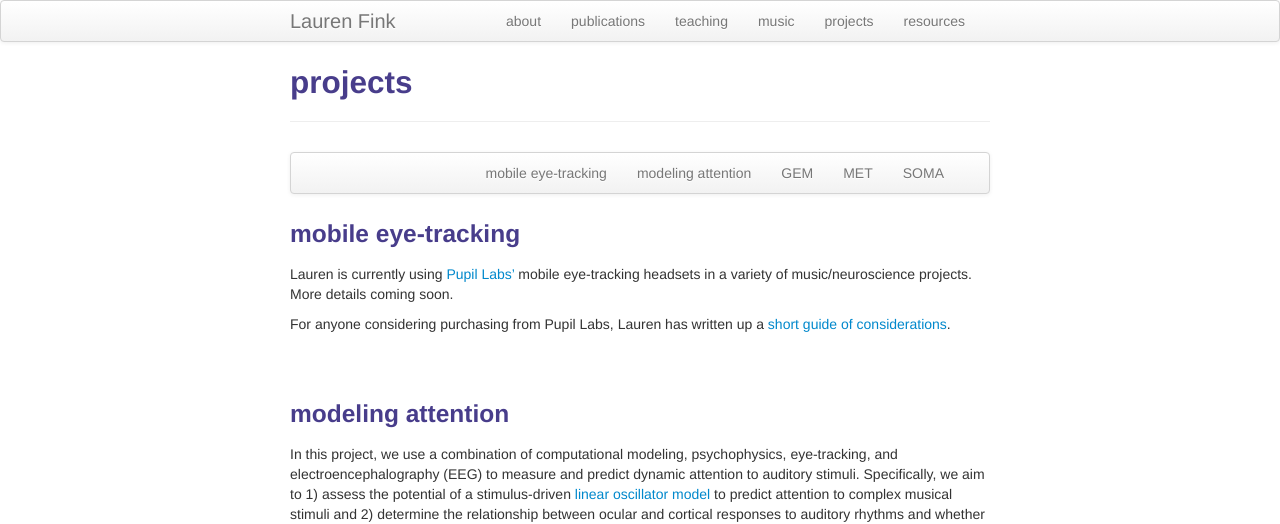
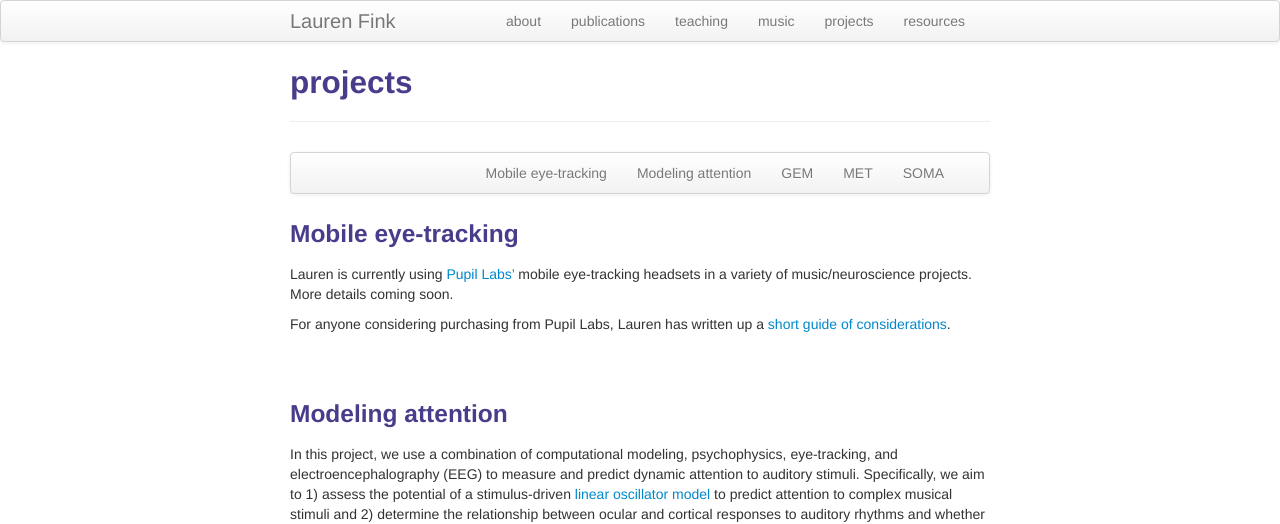
Before and after one commit to lkfink/lkfink.github.io, a Jekyll site: the page built from pages/projects.md, in a window 1280 px wide and 900 px high. Shown: the top 524 px of the window. Built offline with Jekyll 4.4.1, drawn with Linux system fonts in a browser that asks for light colours.

Commit message:
changed cases

```diff
--- a/pages/projects.md
+++ b/pages/projects.md
@@ -7,8 +7,8 @@ description: Lauren Fink's projects
 <div class="navbar">
     <div class="navbar-inner">
         <ul class="nav">
-            <li><a href="#Mobile eye-tracking">mobile eye-tracking</a></li>
-            <li><a href="#Modeling attention">modeling attention</a></li>
+            <li><a href="#Mobile eye-tracking">Mobile eye-tracking</a></li>
+            <li><a href="#Modeling attention">Modeling attention</a></li>
             <li><a href="#GEM">GEM</a></li>
             <li><a href="#MET">MET</a></li>
             <li><a href="#SOMA">SOMA</a></li>
@@ -17,7 +17,7 @@ description: Lauren Fink's projects
 </div>
 
 
-### <a name="mMbile eye-tracking"></a>mobile eye-tracking
+### <a name="mMbile eye-tracking"></a>Mobile eye-tracking
 
 Lauren is currently using [Pupil Labs'](https://pupil-labs.com/){:target="_blank"} mobile eye-tracking headsets in a variety of music/neuroscience projects. More details coming soon.
 
@@ -25,7 +25,7 @@ For anyone considering purchasing from Pupil Labs, Lauren has written up a [shor
 
 <br><br>
 
-### <a name="Modeling attention"></a>modeling attention
+### <a name="Modeling attention"></a>Modeling attention
 In this project, we use a combination of computational modeling, psychophysics, eye-tracking, and electroencephalography (EEG) to measure and predict dynamic attention to auditory stimuli. Specifically, we aim to 1) assess the potential of a stimulus-driven [linear oscillator model](http://atonal.ucdavis.edu/projects/musical_spaces/rhythm/btb/){:target="_blank"} to predict attention to complex musical stimuli and 2) determine the relationship between ocular and cortical responses to auditory rhythms and whether pupil dynamics can index auditory attention in a manner similar to EEG signatures.
 
 <br><br>
```
